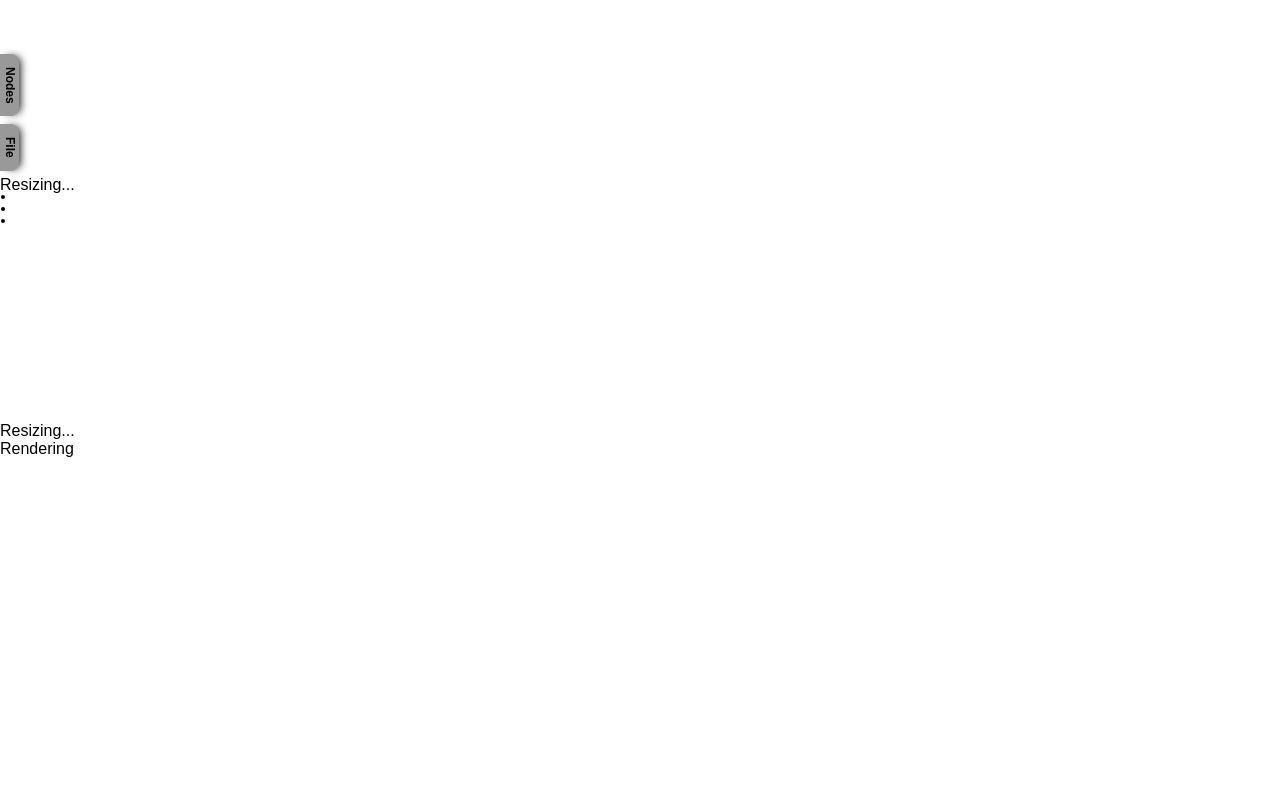
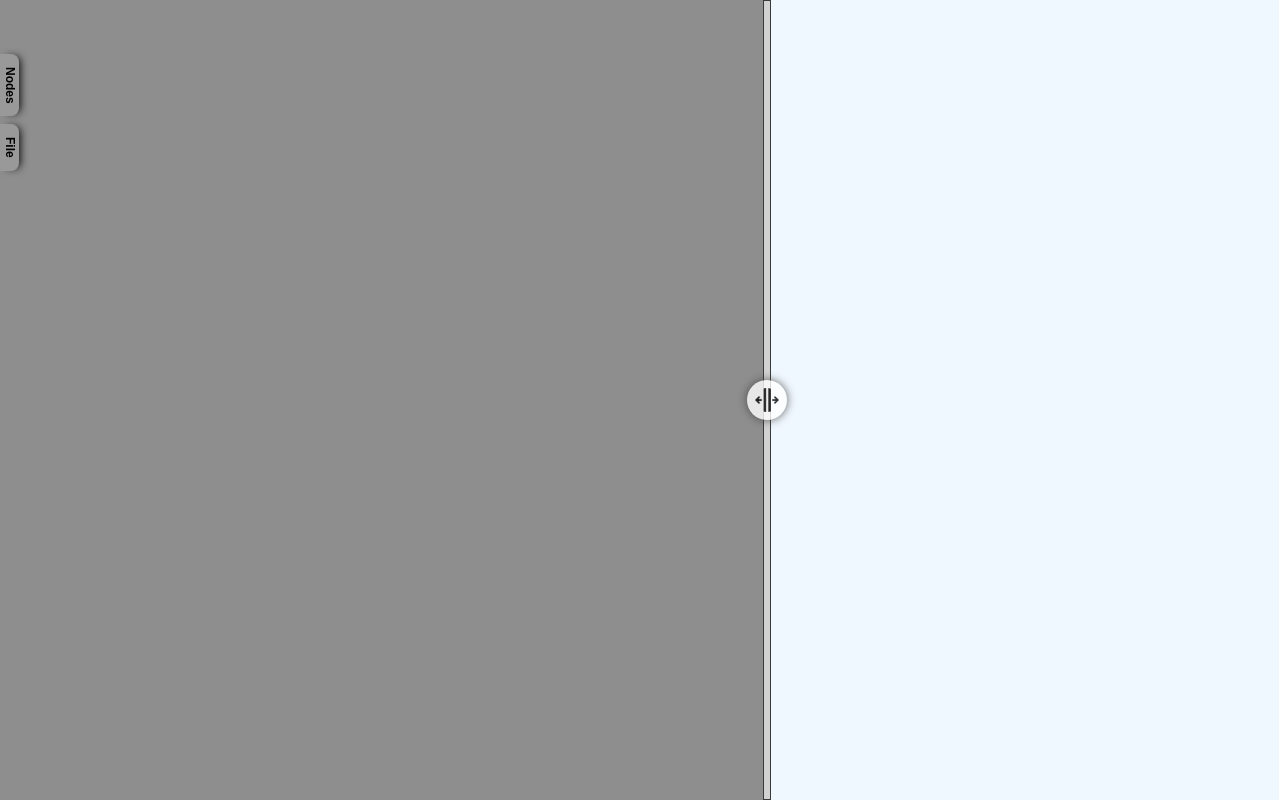
Before and after one commit to bhagatsaurabh/node-ip, a plain HTML site: page app/index.html in a window 1280 px wide. Drawn offline with Linux system fonts and the light colour scheme.

Commit message:
fix: editor, resizer

```diff
--- a/app/index.html
+++ b/app/index.html
@@ -83,6 +83,7 @@
           </button>
         </section>
       </aside>
+      <div class="editor-container">
         <section class="editor">
           <canvas id="editorCanvas"></canvas>
           <div class="resizing-overlay">Resizing...</div>
@@ -93,12 +94,14 @@
             <circle cx="3" cy="15" r="2" fill="black" />
             <circle cx="3" cy="27" r="2" fill="black" />
           </svg>
+          <img class="resize-thumb" src="./assets/icons/resize.png" alt="resize-icon" draggable="false" />
         </div>
         <section class="rendered">
           <canvas id="renderCanvas"></canvas>
           <div class="resizing-overlay">Resizing...</div>
           <div class="rendering-overlay">Rendering</div>
         </section>
+      </div>
     </main>
 
     <script type="module" src="scripts/index.mjs"></script>
--- a/app/scripts/index.mjs
+++ b/app/scripts/index.mjs
@@ -7,64 +7,66 @@ const resizeEl = refOne(".resize");
 const editorEl = refOne(".editor");
 const renderedEl = refOne(".rendered");
 
-var editorCanvas = document.getElementById("editorCanvas");
-var renderCanvas = document.getElementById("renderCanvas");
+const editorCanvas = refOne("#editorCanvas");
+const renderCanvas = refOne("#renderCanvas");
 
 const toolboxEl = refOne(".toolbox");
 
-var editorCanvasWidth = getComputedStyle(editorEl).width;
-var editorCanvasHeight = getComputedStyle(editorEl).height;
-var renderCanvasWidth = getComputedStyle(renderedEl).width;
-var renderCanvasHeight = getComputedStyle(renderedEl).height;
+const { width: editorCanvasWidth, height: editorCanvasHeight } = getComputedStyle(editorEl);
+const { width: renderCanvasWidth, height: renderCanvasHeight } = getComputedStyle(renderedEl);
 
 editorCanvas.setAttribute("width", editorCanvasWidth.substring(0, editorCanvasWidth.length - 2));
 editorCanvas.setAttribute("height", editorCanvasHeight.substring(0, editorCanvasHeight.length - 2));
-
 renderCanvas.setAttribute("width", renderCanvasWidth.substring(0, renderCanvasWidth.length - 2));
 renderCanvas.setAttribute("height", renderCanvasHeight.substring(0, renderCanvasHeight.length - 2));
 
-var resizerWidth = window.getComputedStyle(resizeEl).width;
+let resizerWidth = getComputedStyle(resizeEl).width;
 resizerWidth = resizerWidth.substring(0, resizerWidth.length - 2);
 
-var isResizing = false;
-
-window.addEventListener("mousedown", (event) => {
-  if (event.target.classList.contains("resize")) {
+let isResizing = false;
+let pointerId, pos, target;
+window.addEventListener("pointerdown", (event) => {
+  if (event.target.classList.contains("resize") || event.target.classList.contains("resize-thumb")) {
+    pointerId = event.pointerId;
+    pos = { x: event.x, y: event.y };
     isResizing = true;
+    target = event.target;
     resizingWait(true);
   }
 });
-
-window.addEventListener("mousemove", (event) => {
+window.addEventListener("pointermove", (event) => {
+  if (pointerId !== event.pointerId) {
+    isResizing = false;
+    return;
+  }
   if (isResizing && event.x > document.body.clientWidth * 0.3 && event.x < document.body.clientWidth * 0.8) {
-    resizeEl.style.left = event.x - resizerWidth / 2 + "px";
+    // resizeEl.style.left = event.x - resizerWidth / 2 + "px";
     editorEl.style.width = event.x - resizerWidth / 2 + "px";
     renderedEl.style.width = document.body.clientWidth - event.x - resizerWidth / 2 + "px";
     editorCanvas.setAttribute("width", event.x - resizerWidth / 2);
     renderCanvas.setAttribute("width", document.body.clientWidth - event.x - resizerWidth / 2);
   }
 });
-
-window.addEventListener("mouseup", (event) => {
-  if (isResizing) {
+window.addEventListener("pointerup", (event) => {
+  if (isResizing && pointerId === event.pointerId) {
     isResizing = false;
     resizingWait(false);
   }
 });
 
-function resizingWait(status) {
+const resizingWait = (status) => {
   if (status) {
-    for (var el of refAll(".resizing-overlay")) {
+    for (const el of refAll(".resizing-overlay")) {
       el.style.visibility = "visible";
     }
   } else {
-    for (var el of refAll(".resizing-overlay")) {
+    for (const el of refAll(".resizing-overlay")) {
       el.style.visibility = "hidden";
       redraw();
       renderOutput();
     }
   }
-}
+};
 
 const toolboxSectionClickHandler = (e) => {
   const name = e.target.dataset.category;
--- a/app/scripts/renderer.js
+++ b/app/scripts/renderer.js
@@ -13,7 +13,7 @@ var tempContext = tempCanvas.getContext("2d");
 var renderWidth = -1,
   renderHeight = -1;
 
-const renderingOverlayEl = refOne(".rendering-overlay");
+const renderingOverlayEl = document.querySelector(".rendering-overlay");
 
 var outputNode = null;
 
--- a/app/styles/editor.css
+++ b/app/styles/editor.css
@@ -1,21 +1,27 @@
+:root {
+  --resizer-width: 8px;
+}
+
+.editor-container {
+  width: 100vw;
+  height: 100vh;
+  display: flex;
+  flex-direction: row;
+}
+
 .editor {
-  position: absolute;
-  top: 0;
-  left: 0;
-  width: calc(60% - 2px);
+  position: relative;
+  width: calc(60% - var(--resizer-width) / 2 - 1px);
   height: 100%;
   background-color: rgb(143, 142, 142);
   z-index: 5;
 }
 
 .resize {
-  position: absolute;
-  top: 0;
-  left: calc(60% - 4px);
+  position: relative;
   width: 8px;
   height: 100%;
   background-color: rgb(209, 209, 209);
-  box-sizing: border-box;
   border: 1px solid rgb(58, 58, 58);
   cursor: ew-resize;
   display: flex;
@@ -26,15 +32,24 @@
 .resize-icon {
   pointer-events: none;
 }
+.resize-thumb {
+  background-color: white;
+  width: 2.5rem;
+  cursor: pointer;
+  border-radius: 50%;
+  padding: 0.5rem;
+  box-shadow: 0 0 10px 0px #3b3b3b;
+  opacity: 0.8;
+  user-select: none;
+}
 
 .rendered {
-  position: absolute;
-  top: 0;
-  right: 0;
-  width: calc(40% - 4px);
+  position: relative;
+  width: calc(40% - var(--resizer-width) / 2 + 1px);
   height: 100%;
   background-color: aliceblue;
   z-index: 5;
+  left: -1px;
 }
 .resizing-overlay {
   user-select: none;
--- a/app/styles/index.css
+++ b/app/styles/index.css
@@ -1,4 +1,5 @@
 @import "./toolbox.css";
+@import "./editor.css";
 
 * {
   box-sizing: border-box;
```
Also changed, not shown: app/assets/icons/resize.png (added), 1 other file. Lines whose indentation alone changed are shown as unchanged.
